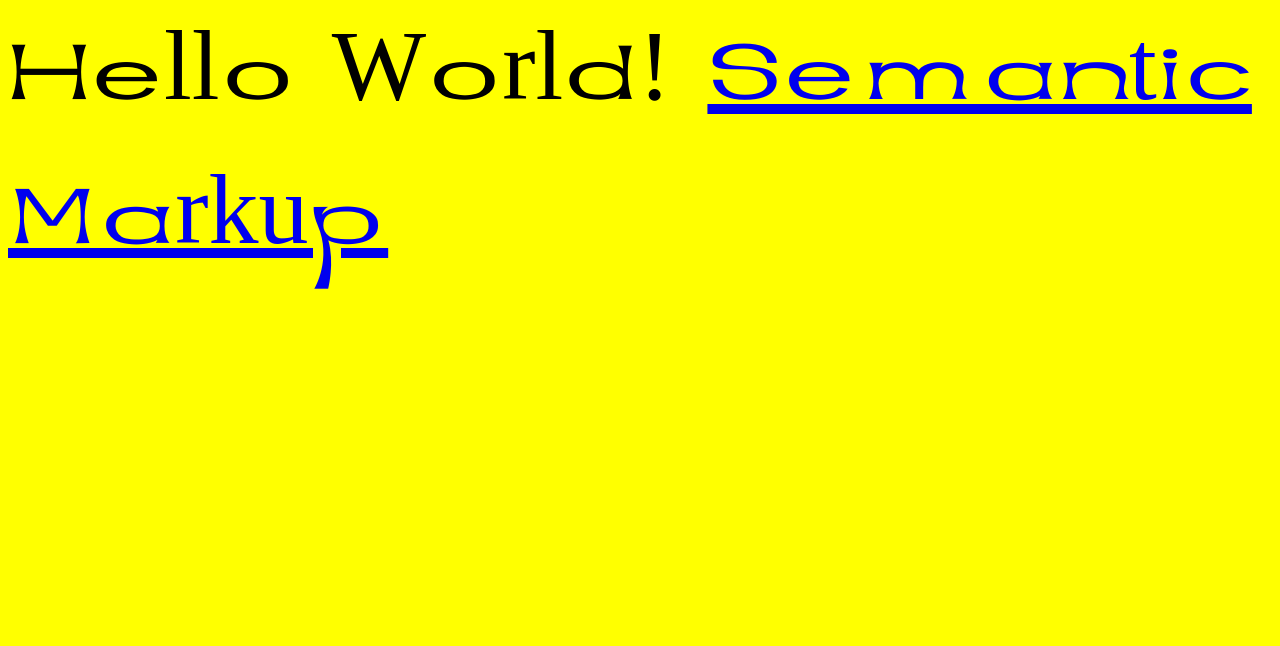
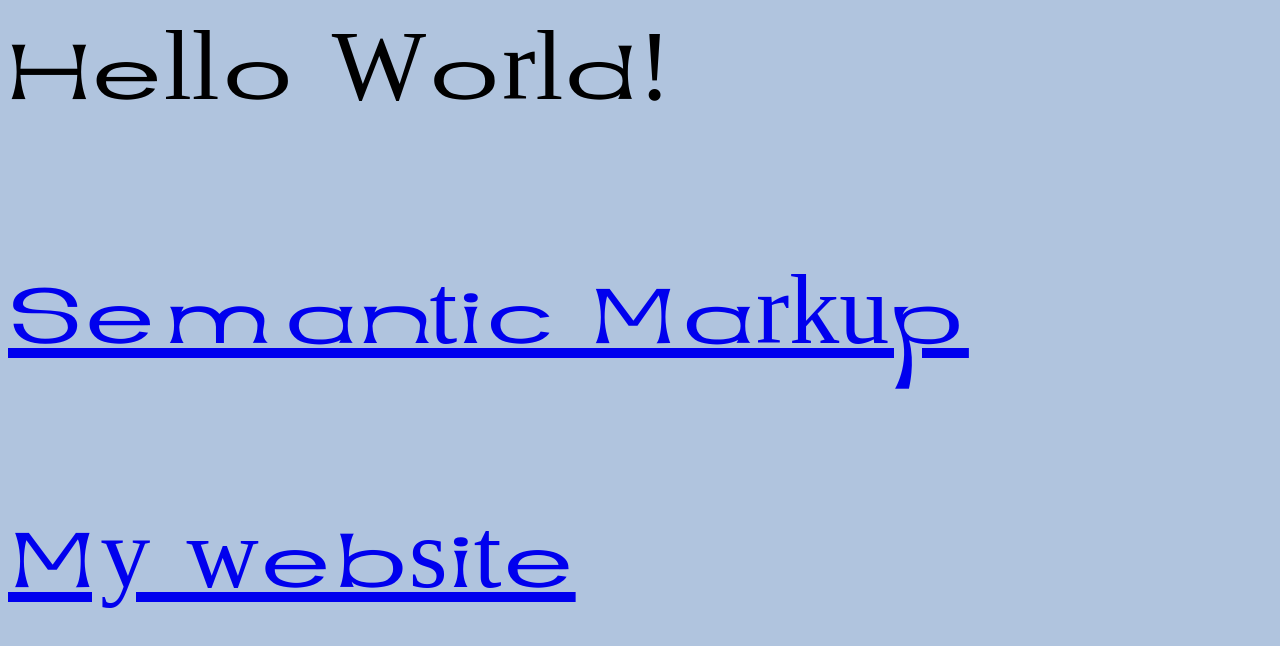
Before and after one commit to mgronowska/mgronowska.github.io, a plain HTML site: page index.html in a window 1280 px wide. Drawn offline with Linux system fonts and the light colour scheme.

Commit message:
added font website to class website

```diff
--- a/css/style.css
+++ b/css/style.css
@@ -5,7 +5,7 @@
 }
 
 body{
-	background: yellow;
+	background: lightsteelblue;
 	font-family: 'myfont';
 	font-size: 100px;
 }
--- a/index.html
+++ b/index.html
@@ -8,7 +8,9 @@
 </head>
 <body>
 	Hello World!
-	<a href="semantic-markup/index.html">
-	Semantic Markup</a>
+	<p><a href="semantic-markup/index.html">
+	Semantic Markup</a></p>
+	<p><a href="font-website/index.html">
+	My website</a></p>
 </body>
 </html>
```
